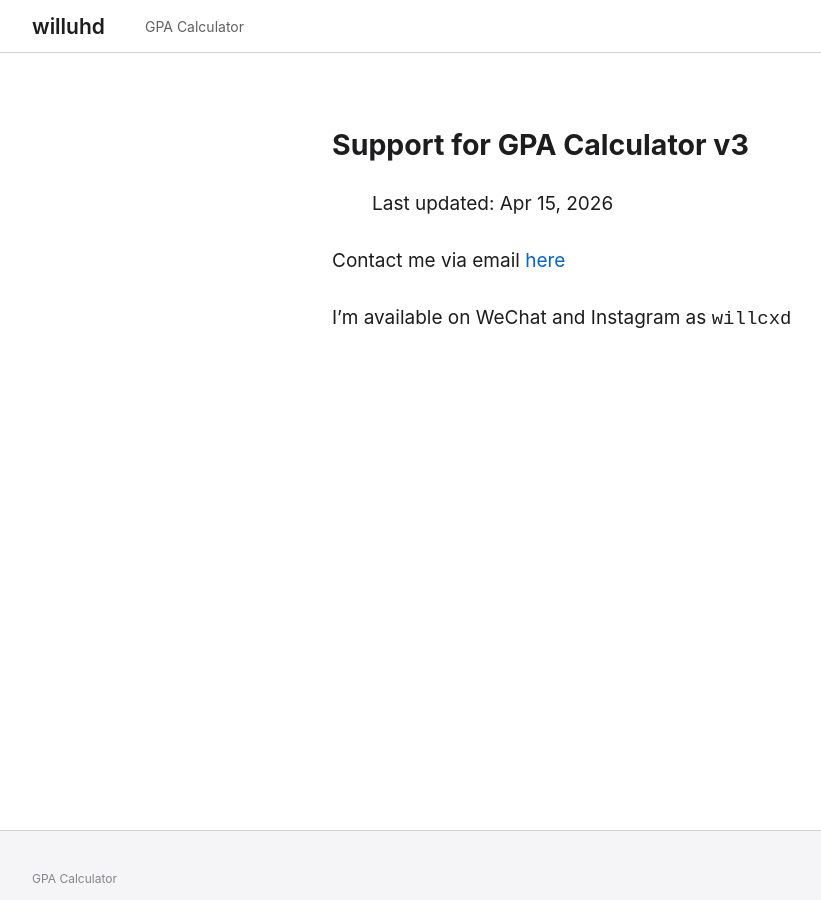
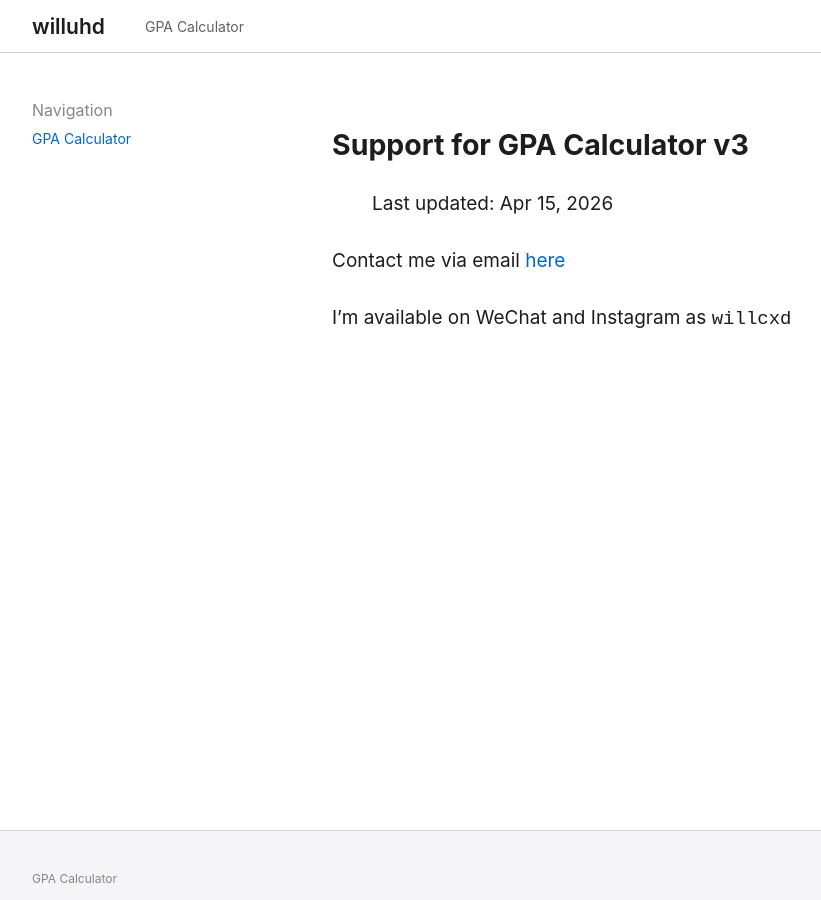
Before and after one commit to WillUHD/willuhd.github.io, a Jekyll site: the page built from gpa-calc/support.md, in a window 1280 px wide and 900 px high. Shown: the whole window, without its empty margins (68-889 px from the left). Built offline with Jekyll 4.4.1, drawn with Linux system fonts in a browser that asks for light colours.

Commit message:
Update sidebar.html

```diff
--- a/_includes/sidebar.html
+++ b/_includes/sidebar.html
@@ -1,5 +1,21 @@
-<a href="{{ p.url | relative_url }}"
-   class="{% if page.url == p.url %}active{% endif %}"
-   style="...">
-  {{ p.title }}
-</a>
+<nav class="sidebar">
+  <!-- Section Header -->
+  <div class="nav__title">
+    <a href="/">Navigation</a>
+  </div>
+
+  <ul style="list-style: none; padding: 0; margin: 0;">
+    {% for p in site.pages %}
+      {% assign parts = p.url | split: '/' %}
+      <!-- Only show top-level pages and skip index -->
+      {% if parts.size == 2 and p.title and p.url != '/' and p.url != '/index.html' %}
+        <li>
+          <a href="{{ p.url | relative_url }}"
+             class="{% if page.url == p.url %}current-page{% endif %}">
+            {{ p.title }}
+          </a>
+        </li>
+      {% endif %}
+    {% endfor %}
+  </ul>
+</nav>
```
